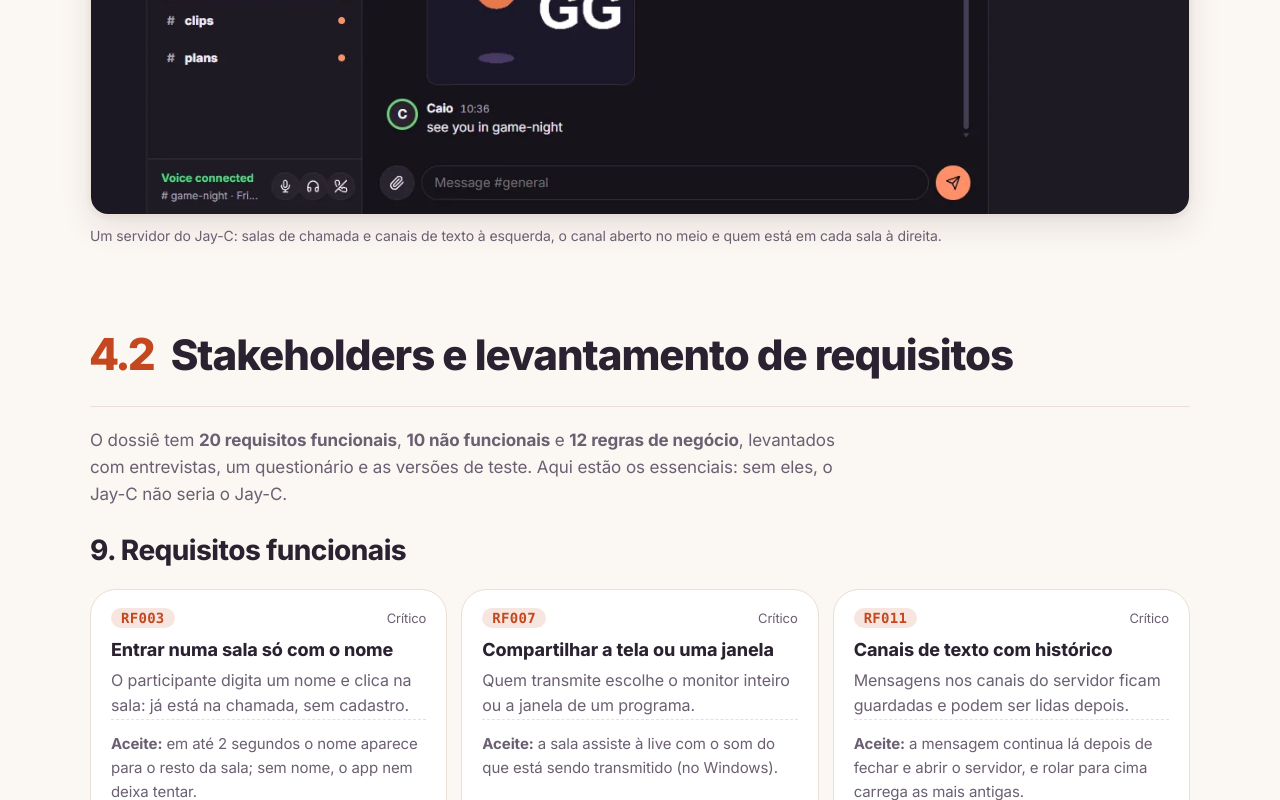
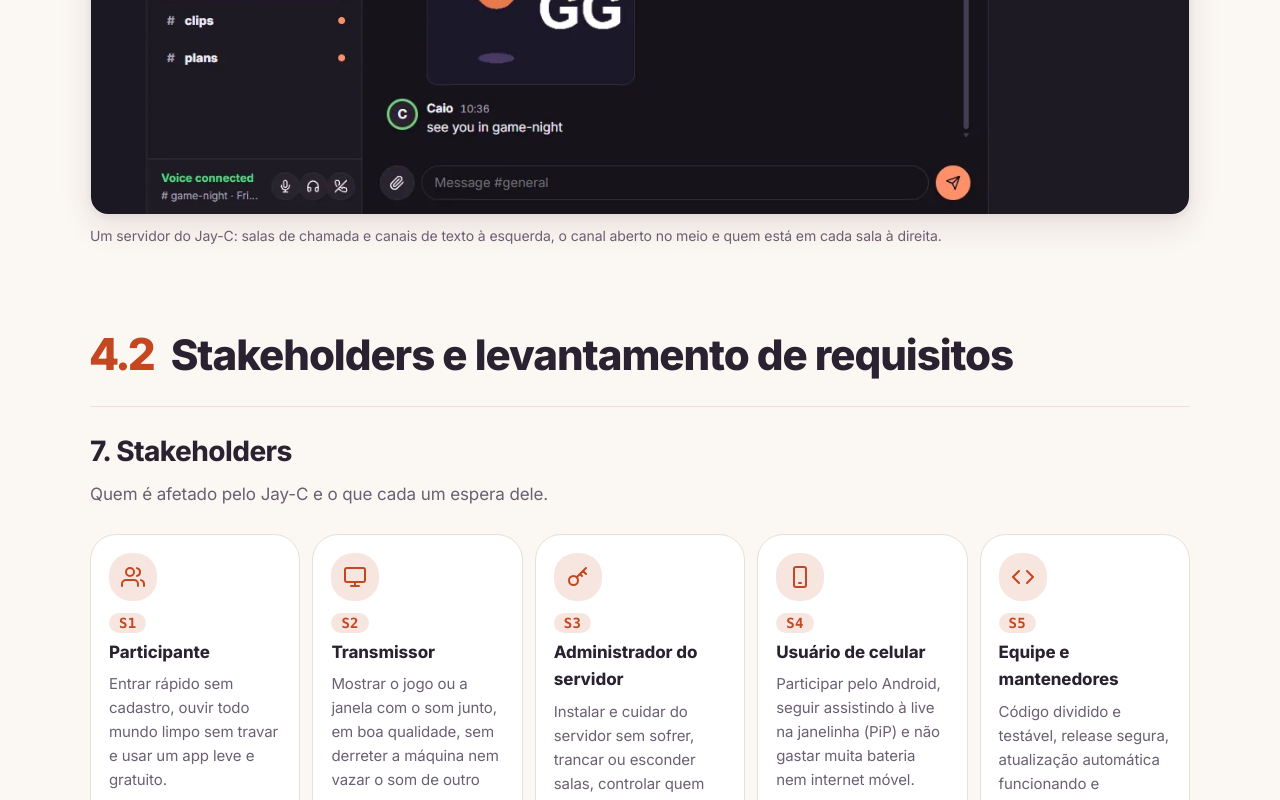
Before and after one commit to TyxMatty/Jay-C-apresentacao, a website: page site/index.html in a window 1280 px wide. Shown: the part 2726-3526 px from the top of the page. Drawn offline with Linux system fonts and the light colour scheme.

Commit message:
Site: stakeholders e levantamento de requisitos no capítulo 4.2
O 4.2 começava direto nos requisitos. Agora traz, como o dossiê, a
seção 7 (os cinco stakeholders, S1 a S5, com o que cada um espera do
Jay-C) e a seção 8 (as três estratégias de levantamento e o total de
requisitos), antes dos RFs, RNFs e RNs essenciais. Ícone novo: phone
(o usuário de celular).

Verificado: node --test site/test/site.test.mjs (4 testes, inclusive o
que confere se todo ícone usado existe); capturas no Edge sem janela em
1280 px (escuro) e 390 px (claro).

```diff
--- a/site/css/apresentacao.css
+++ b/site/css/apresentacao.css
@@ -692,6 +692,43 @@ code {
   font-size: 15px;
 }
 
+/* ---------- 4.2 Stakeholders ---------- */
+
+.stakeholders {
+  display: grid;
+  grid-template-columns: repeat(auto-fit, minmax(210px, 1fr));
+  gap: 12px;
+  margin: 0;
+  padding: 0;
+  list-style: none;
+}
+
+.stakeholders li {
+  display: flex;
+  flex-direction: column;
+  gap: 12px;
+  padding: 18px 18px 20px;
+  border: 1px solid var(--border);
+  border-radius: var(--radius-lg);
+  background: var(--surface);
+}
+
+.stakeholders .req-head {
+  margin-bottom: 6px;
+}
+
+.stakeholders h4 {
+  margin: 0 0 6px;
+  font-size: 17px;
+  font-weight: 750;
+}
+
+.stakeholders p:not(.req-head) {
+  margin: 0;
+  font-size: 15px;
+  color: var(--text-muted);
+}
+
 /* ---------- 4.3 Diagrama de casos de uso ---------- */
 
 .uml {
--- a/site/index.html
+++ b/site/index.html
@@ -79,7 +79,7 @@
         <h2 id="sumario-title" class="section-title">Sumário</h2>
         <ol class="toc">
           <li><a href="#c41"><span class="toc-num">4.1</span><b>Identificação e contextualização</b><small>Problema, objetivos e limites</small></a></li>
-          <li><a href="#c42"><span class="toc-num">4.2</span><b>Stakeholders e levantamento de requisitos</b><small>Os RFs, RNFs e RNs essenciais</small></a></li>
+          <li><a href="#c42"><span class="toc-num">4.2</span><b>Stakeholders e levantamento de requisitos</b><small>Stakeholders e os RFs, RNFs e RNs essenciais</small></a></li>
           <li><a href="#c43"><span class="toc-num">4.3</span><b>Modelagem de análise</b><small>Casos de uso</small></a></li>
           <li><a href="#c44"><span class="toc-num">4.4</span><b>Design e arquitetura</b><small>Visão arquitetural, SFU, chamada, live, microfone</small></a></li>
           <li><a href="#c45"><span class="toc-num">4.5</span><b>Processo e organização do desenvolvimento</b><small>Incremental, com protótipos de risco</small></a></li>
@@ -136,7 +136,18 @@
           <span class="chapter-num">4.2</span>
           <h2 id="c42-title" class="chapter-title">Stakeholders e levantamento de requisitos</h2>
         </header>
-        <p class="section-lead">O dossiê tem <b>20 requisitos funcionais</b>, <b>10 não funcionais</b> e <b>12 regras de negócio</b>, levantados com entrevistas, um questionário e as versões de teste. Aqui estão os essenciais: sem eles, o Jay-C não seria o Jay-C.</p>
+        <h3 class="section-title">7. Stakeholders</h3>
+        <p class="section-lead">Quem é afetado pelo Jay-C e o que cada um espera dele.</p>
+        <ul class="stakeholders">
+          <li><span class="app-icon" data-icon="users"></span><div><p class="req-head"><span class="req-id">S1</span></p><h4>Participante</h4><p>Entrar rápido sem cadastro, ouvir todo mundo limpo sem travar e usar um app leve e gratuito.</p></div></li>
+          <li><span class="app-icon" data-icon="monitor"></span><div><p class="req-head"><span class="req-id">S2</span></p><h4>Transmissor</h4><p>Mostrar o jogo ou a janela com o som junto, em boa qualidade, sem derreter a máquina nem vazar o som de outro programa.</p></div></li>
+          <li><span class="app-icon" data-icon="key"></span><div><p class="req-head"><span class="req-id">S3</span></p><h4>Administrador do servidor</h4><p>Instalar e cuidar do servidor sem sofrer, trancar ou esconder salas, controlar quem entra e não deixar os arquivos estourarem o disco.</p></div></li>
+          <li><span class="app-icon" data-icon="phone"></span><div><p class="req-head"><span class="req-id">S4</span></p><h4>Usuário de celular</h4><p>Participar pelo Android, seguir assistindo à live na janelinha (PiP) e não gastar muita bateria nem internet móvel.</p></div></li>
+          <li><span class="app-icon" data-icon="code"></span><div><p class="req-head"><span class="req-id">S5</span></p><h4>Equipe e mantenedores</h4><p>Código dividido e testável, release segura, atualização automática funcionando e facilidade para rastrear bugs depois.</p></div></li>
+        </ul>
+
+        <h3 class="section-title">8. Levantamento de requisitos</h3>
+        <p class="section-lead">Três estratégias, em ciclos curtos: conversas com quem usa muito chamada e live (S1, S2, S4) e com quem toparia hospedar (S3), um questionário rápido e a observação das versões de teste. Muitos pedidos dos testers viraram requisito, como o chat ao lado da câmera e responder mensagens nos canais. O resultado: <b>20 requisitos funcionais</b>, <b>10 não funcionais</b> e <b>12 regras de negócio</b>. Abaixo, os essenciais: sem eles, o Jay-C não seria o Jay-C.</p>
 
         <h3 class="section-title">9. Requisitos funcionais</h3>
         <div class="req-grid">
--- a/site/js/site.js
+++ b/site/js/site.js
@@ -25,6 +25,7 @@ export const ICONS = {
   lock: svg('<rect x="4" y="11" width="16" height="10" rx="2"/><path d="M8 11V7a4 4 0 0 1 8 0v4"/>'),
   key: svg('<circle cx="7.5" cy="15.5" r="4.5"/><path d="m10.7 12.3 9.3-9.3M17 6l3 3M14 9l2 2"/>'),
   chat: svg('<path d="M21 15a2 2 0 0 1-2 2H7l-4 4V5a2 2 0 0 1 2-2h14a2 2 0 0 1 2 2z"/>'),
+  phone: svg('<rect x="6" y="2" width="12" height="20" rx="2"/><path d="M11 18h2"/>'),
   image: svg('<rect x="3" y="3" width="18" height="18" rx="2"/><circle cx="8.5" cy="8.5" r="1.5"/><path d="m21 15-5-5L5 21"/>'),
 };
 
```
